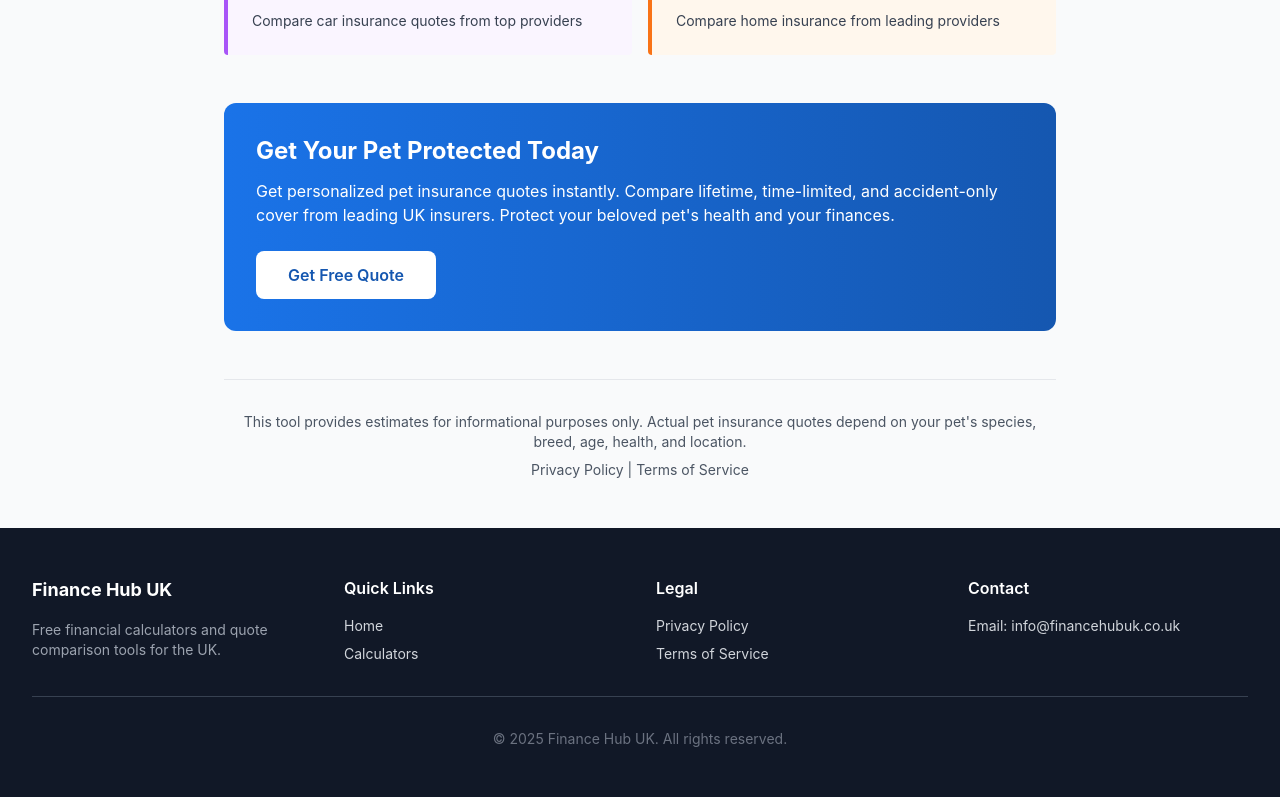
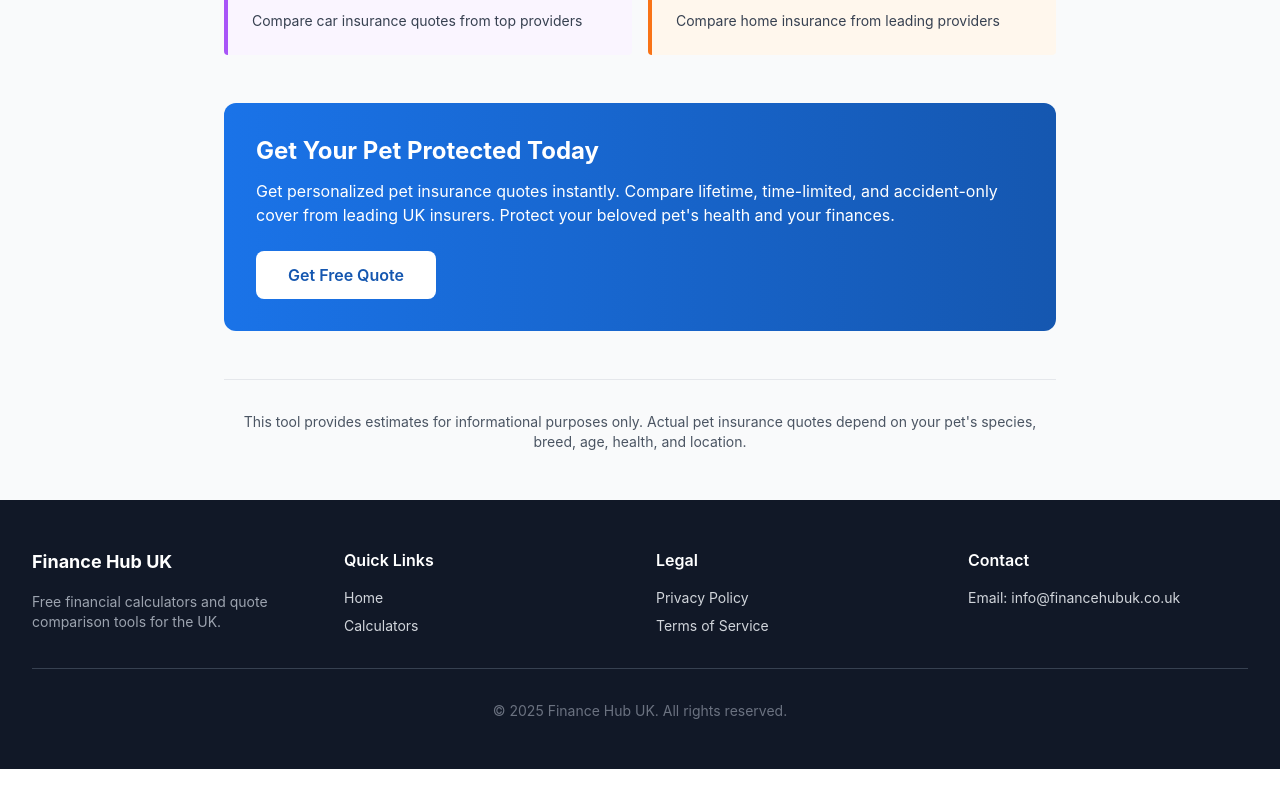
Before and after one commit to Agricog/financehubuk, a React (Vite) app: page /calculators/pet-insurance-quote in a window 1280 px wide. Shown: the part 7639-8436 px from the top of the page. After the commit the page ends 8408 px from the top, so only its background shows below. Built offline with nearby package versions, Linux system fonts and the light colour scheme.

Commit message:
Update PetInsuranceQuote.tsx

```diff
--- a/src/components/PetInsuranceQuote.tsx
+++ b/src/components/PetInsuranceQuote.tsx
@@ -478,7 +478,6 @@ export default function PetInsuranceQuotePage() {
 
         <div className="mt-12 pt-8 border-t border-gray-200 text-center text-sm text-gray-600">
           <p>This tool provides estimates for informational purposes only. Actual pet insurance quotes depend on your pet's species, breed, age, health, and location.</p>
-          <p className="mt-2"><Link to="/privacy-policy" className="hover:underline">Privacy Policy</Link> | <Link to="/terms-of-service" className="hover:underline">Terms of Service</Link></p>
         </div>
       </div>
     </div>
```
